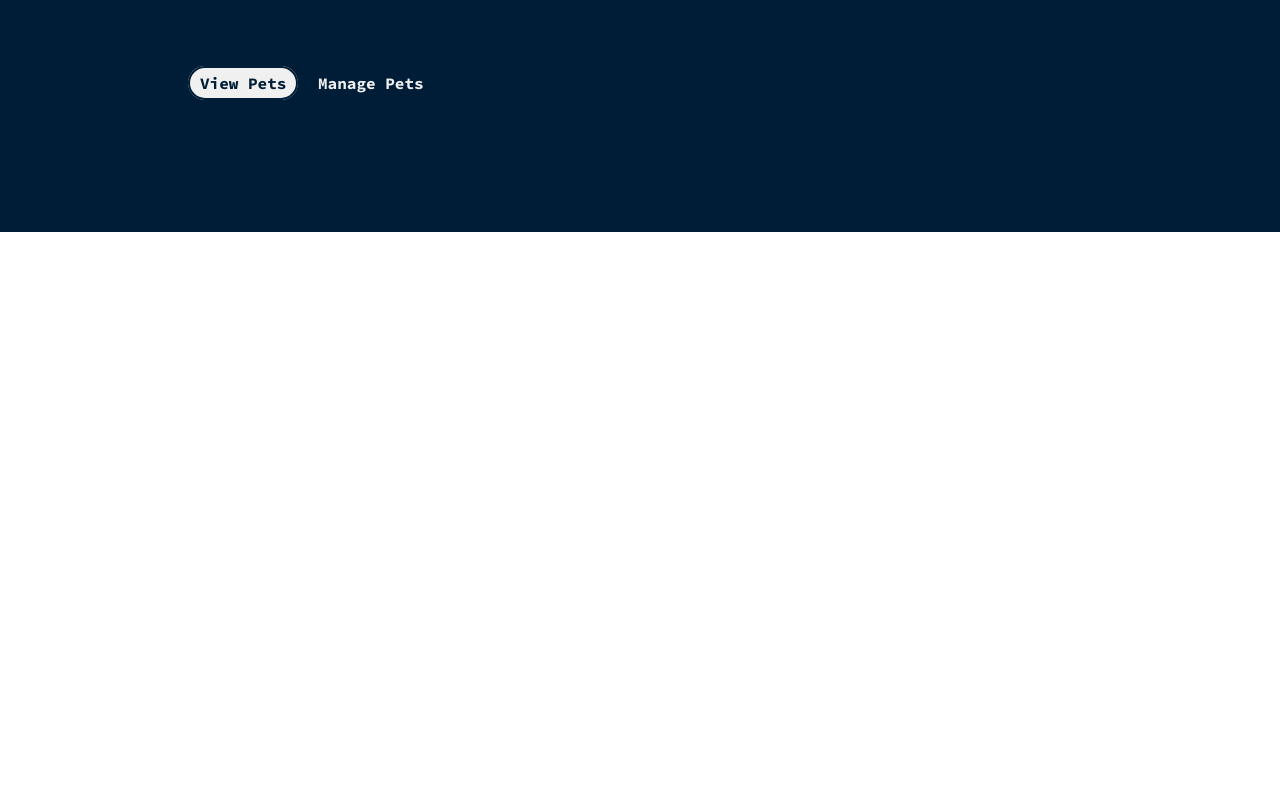
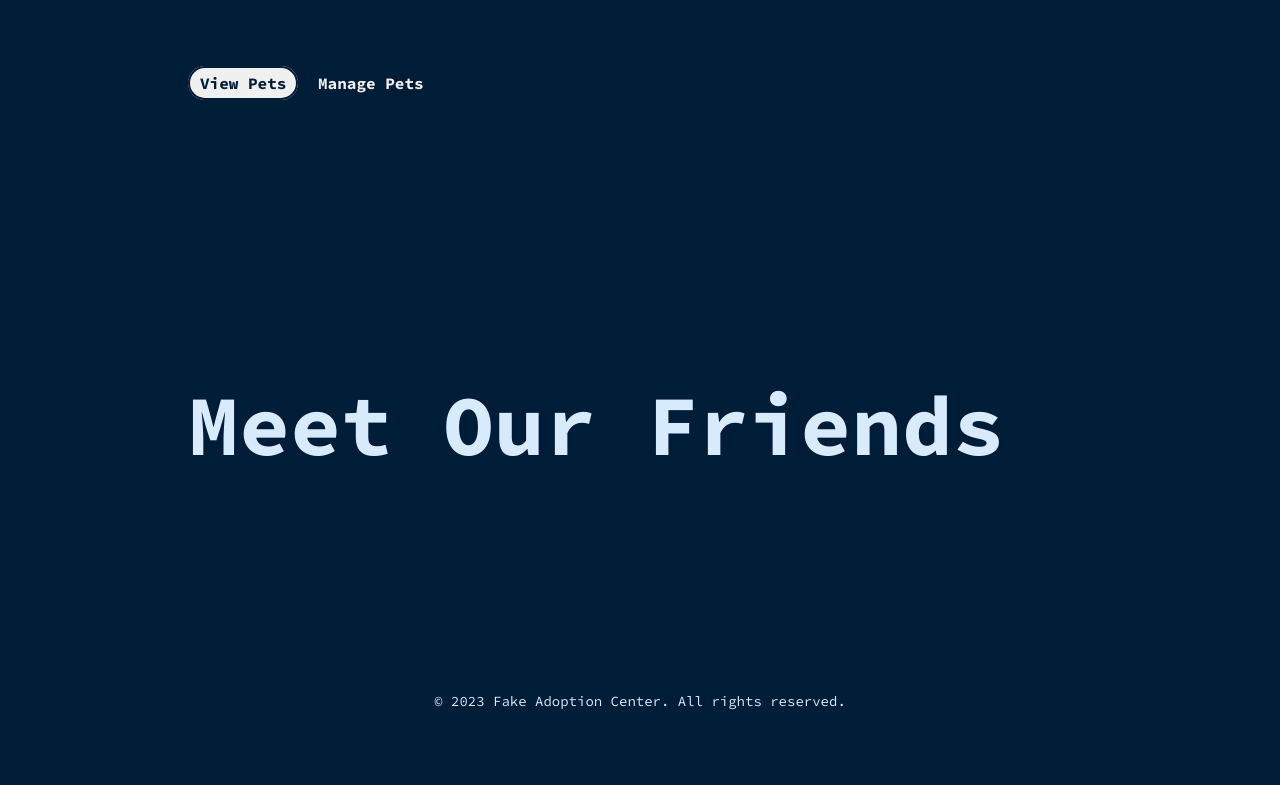
Before and after one commit to rising-dancho/friendster-server-rendered, a plain HTML site: page index.html in a window 1280 px wide. Shown: the part 654-1439 px from the top of the page. Before the commit the page ends 886 px from the top, so only its background shows below. Drawn offline with Linux system fonts and the light colour scheme.

Commit message:
feat: added pet section and footer

```diff
--- a/index.html
+++ b/index.html
@@ -31,6 +31,12 @@
       <div class="right">
       </div>
     </div>
+    <div class="pets-section">
+      <h2>Meet Our Friends</h2>
+    </div>
+    <footer>
+      <p> © 2023 Fake Adoption Center. All rights reserved.</p>
+    </footer>
   </div>
 
 </body>
--- a/review.css
+++ b/review.css
@@ -21,9 +21,11 @@
 body,
 html {
   font-family: 'Source Code Pro', sans-serif;
+  color: var(--white-text);
 }
 
-h1 {font-size: 100px;
+h1 {
+  font-size: 100px;
   font-weight: bold;
 }
 
@@ -33,6 +35,7 @@ p {
 
 .container {
   display: flex;
+  flex-direction: column;
   justify-content: center;
   background-color: var(--dark-background);
 }
@@ -40,7 +43,6 @@ p {
 .hero-section {
   display: flex;
   background-color: var(--dark-background);
-  color: var(--white-text);
   padding-top: 8.688rem;
   padding-bottom: 8.688rem;
   padding-left: 11.75rem;
@@ -87,3 +89,26 @@ p {
 .hero-section .btn-outline:hover {
   box-shadow: inset 0 0 0 2px var(--light-background);
 }
+
+.pets-section {
+  padding-top: 8.688rem;
+  padding-bottom: 8.688rem;
+  padding-left: 11.75rem;
+}
+
+.pets-section h2 {
+  font-weight: bold;
+  font-size: 85px;
+}
+
+footer {
+  padding-top: 4.688rem;
+  padding-bottom: 4.688rem;
+}
+
+footer p {
+  display: flex;
+  align-items: center;
+  justify-content: center;
+  font-size: 14px;
+}
```
